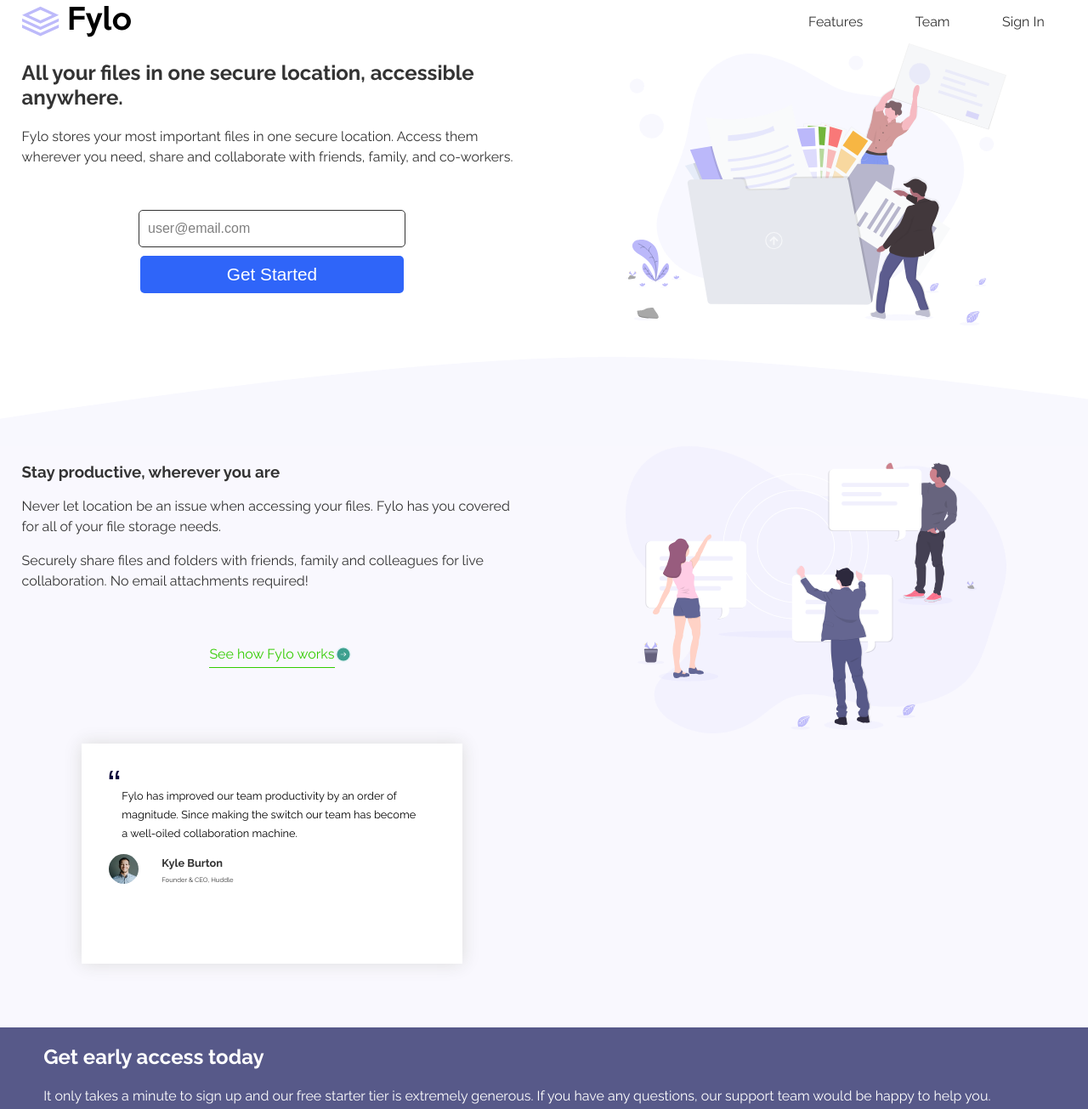
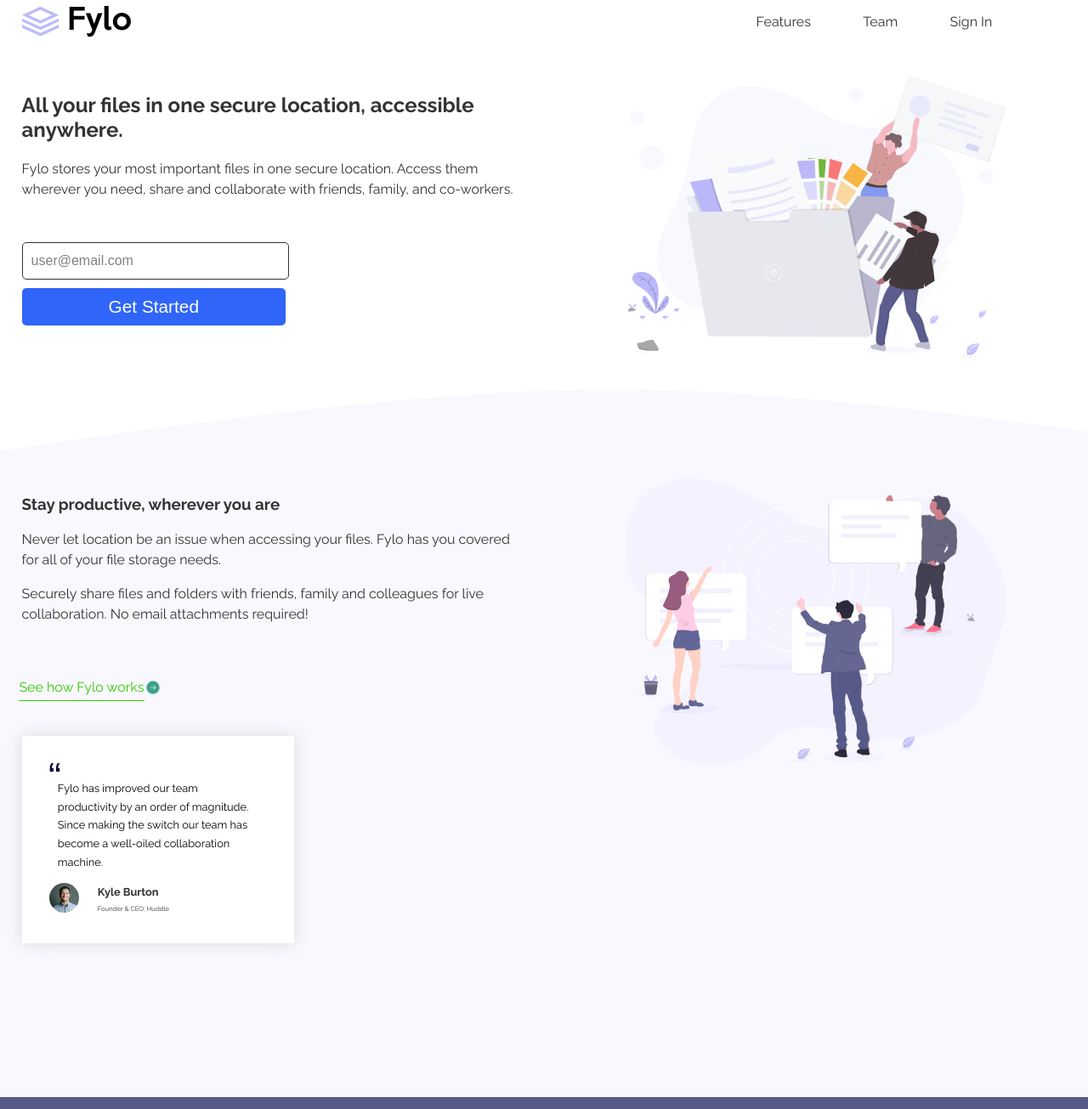
Before and after one commit to Protector1985/FrontEndMentorPractice5, a plain HTML site: page index.html in a window 1280 px wide. Shown: the top 1305 px of the page at 85% size. Drawn offline with Linux system fonts and the light colour scheme.

Commit message:
adjusted forms and testimonial container to fit the desktop layout

```diff
--- a/css/styles.css
+++ b/css/styles.css
@@ -247,10 +247,13 @@ ul a {
   }
 
   .main-nav li {
-    margin-left: 10%;
+    margin-right: 10%;
     align-self: center;
   }
 
+  .main-header {
+    margin-bottom: 3%;
+  }
 
   .main-header .logo {
     width: 10%;
@@ -300,6 +303,24 @@ ul a {
     background-color:#f9f8fe;
   }
 
+  #email {
+    margin-left: 4%;
+  }
+  .btn{
+    display: block;
+    margin-left: 4%;
+  }
+
+  .how-works {
+    left:-35%;
+  }
+
+  .testimonial {
+    left: -21%;
+    top:-8%;
+    width: 40%;
+    height: 30%
+  }
   .flex-container .main-header {order:0;}
   .flex-container .top-container {order:1;}
   .flex-container .picture1 {order:2;}
```
